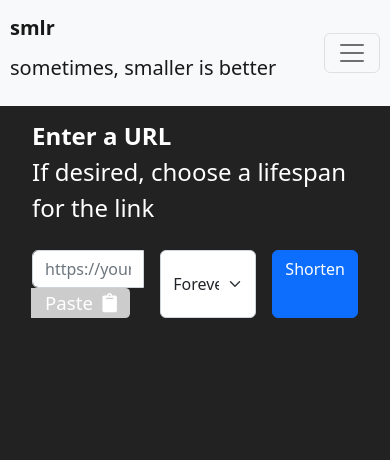
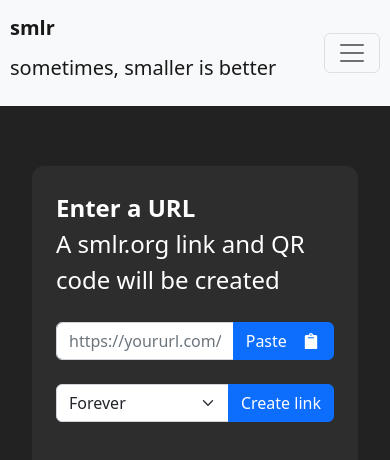
Before and after one commit to noahcorona/url-shortener, a React (Create React App) app in the folder frontend/: page / in a window 390 px wide. Shown: the top 460 px of the page. Built offline with nearby package versions, Linux system fonts and the light colour scheme.

Commit message:
mobile fixes

```diff
--- a/frontend/package.json
+++ b/frontend/package.json
@@ -13,6 +13,7 @@
     "react-device-detect": "^2.2.2",
     "react-dom": "^18.2.0",
     "react-icons": "^4.4.0",
+    "react-qr-code": "^2.0.7",
     "react-scripts": "5.0.1",
     "web-vitals": "^2.1.4"
   },
--- a/frontend/public/index.html
+++ b/frontend/public/index.html
@@ -26,7 +26,7 @@
     -->
     <title>React App</title>
   </head>
-  <body>
+  <body style="background-color:#222">
     <noscript>You need to enable JavaScript to run this app.</noscript>
     <div id="root"></div>
     <!--
--- a/frontend/src/App.css
+++ b/frontend/src/App.css
@@ -13,9 +13,11 @@
 
 .Navigation {
   width: 100%;
+  position: sticky;
+  top: 0;
   background-color: #151515;
   border-bottom: 1px #444 solid;
-  margin-bottom: 2em;
+  font-size: calc(10px + 2vh);
 }
 
 .Navigation-Content {
@@ -109,37 +111,31 @@
 
 .Content {
   background-color: #222;
-  height: 100vh;
-  display: flex;
-  flex-direction: column;
   font-size: 1.5em;
   color: white;
 }
 
-.Content-Body {
-  align-self: center;
+.Content-Scrollable {
+  margin: auto;
   width: 75%;
   min-width: 350px;
   max-width: 800px;
   padding: 0.5em;
-  overflow-y: scroll;
 }
 
-.btn {
-  margin-left: 1em;
+.form-select-wrapper {
+  margin-bottom: 1em;
 }
 
-.form-select {
-  margin-left: 1em;
-  flex: 1;
+.form-control-wrapper {
+  margin-bottom: 1em;
 }
 
 .form-control {
-  flex: 2;
+
 }
 
 .url-form {
-  display: flex;
   margin-bottom: 1em;
 }
 
@@ -170,10 +166,11 @@
 .paste-icon {
   font-size: 1.25em;
   padding-bottom: 0.175em;
+  margin-left: 0.5em;
 }
 
 .shorten-button {
-  margin: auto;
+  margin: auto auto auto 1em;
   padding: 0;
   color: #fff;
   background-color: #888;
@@ -187,3 +184,20 @@
 .Link:hover {
   color: #ccc;
 }
+
+.QR-Area {
+  background-color: rgba(255, 255, 255, 0.05);
+  margin-bottom: 2em;
+  border-radius: 0.5em;
+  width: fit-content;
+  padding: 1em;
+}
+
+.url-input-area {
+  background-color: rgba(255, 255, 255, 0.05);
+  margin-top: 2em;
+  margin-bottom: 2em;
+  border-radius: 0.5em;
+  width: 100%;
+  padding: 1em;
+}
--- a/frontend/src/App.js
+++ b/frontend/src/App.js
@@ -35,7 +35,7 @@ function App() {
     }
 
     if (formValues) {
-      getShortURL(formValues)
+      getShortURL(formValues.url, formValues.lifespan)
           .then((res) => {
             console.log('API response: ', res);
           })
@@ -79,14 +79,16 @@ function App() {
           }}
         />
         <div className="Content-Body">
-          <URLInputArea setLastInput={setFormValues} />
-          {shortenedURL && (
-            <ShortURLArea
-              copyText={'test'}
-              originalURL={'https://test.com/'}
-              lifespan={'Forever'}
-            />
-          )}
+          <div className="Content-Scrollable">
+            <URLInputArea setFormValues={setFormValues} />
+            {shortenedURL && (
+              <ShortURLArea
+                shortURL={shortenedURL}
+                originalURL={formValues.url}
+                lifespan={formValues.lifespan}
+              />
+            )}
+          </div>
         </div>
       </div>
     </div>
--- a/frontend/src/components/ExpandingNavBar.js
+++ b/frontend/src/components/ExpandingNavBar.js
@@ -20,12 +20,12 @@ const ExpandingNavBar = ({isOnBottom, onDocClick}) => {
       <Navbar.Toggle aria-controls="responsive-navbar-nav" />
       <Navbar.Collapse id="responsive-navbar-nav">
         <Nav className="mr-auto">
-          <Nav.Link href="#" onClick={onDocClick}>API</Nav.Link>
+          <Nav.Link href="#" onClick={onDocClick}>API Documentation</Nav.Link>
           <Nav.Link href="https://github.com/noahcorona/url-shortener">
-            <FaGithub />
+            Source code  <FaGithub />
           </Nav.Link>
           <Nav.Link href="https://buymeacoffee.com/4IeSH91kr">
-            <SiBuymeacoffee />
+            Support the developer  <SiBuymeacoffee />
           </Nav.Link>
         </Nav>
       </Navbar.Collapse>
--- a/frontend/src/components/Navigation.js
+++ b/frontend/src/components/Navigation.js
@@ -27,7 +27,7 @@ const Navigation = ({onDocClick}) => {
   }, []);
 
   return (
-    <>
+    <div>
       <BrowserView>
         {windowSize.innerWidth <= 600 ?
             <ExpandingNavBar isOnBottom={false} onDocClick={onDocClick}/> :
@@ -37,7 +37,7 @@ const Navigation = ({onDocClick}) => {
       <MobileView>
         <ExpandingNavBar isOnBottom={true} onDocClick={onDocClick} />
       </MobileView>
-    </>
+    </div>
   );
 };
 
--- a/frontend/src/components/ShortURLArea.js
+++ b/frontend/src/components/ShortURLArea.js
@@ -1,14 +1,16 @@
 import {useState} from 'react';
-import {Button, Form} from 'react-bootstrap';
+import {Button, Form, InputGroup} from 'react-bootstrap';
+import QRCode from 'react-qr-code';
+import {FaClipboard} from 'react-icons/fa';
 
 // eslint-disable-next-line react/prop-types
-const ShortURLArea = ({copyText, originalURL, lifespan}) => {
+const ShortURLArea = ({shortURL, originalURL, lifespan}) => {
   const [copied, setCopied] = useState(false);
 
   const handleFocus = (event) => event.target.select();
 
   const handleCopyClick = () => {
-    copyTextToClipboard(copyText)
+    copyTextToClipboard(shortURL)
         .then(() => {
           setCopied(true);
           setTimeout(() => {
@@ -29,10 +31,20 @@ const ShortURLArea = ({copyText, originalURL, lifespan}) => {
     }
   }
 
+  // eslint-disable-next-line require-jsdoc
+  function getLifespanText() {
+    if (lifespan === '0') {
+      return 'forever';
+    } else {
+      return lifespan;
+    }
+  }
+
   return (
-    <>
-      <div className='divider' />
-      <div>
+    <div
+      id="short-url-area"
+      className="url-input-area"
+    >
       <b>
         <a
           className="Link"
@@ -40,32 +52,50 @@ const ShortURLArea = ({copyText, originalURL, lifespan}) => {
           target="_blank"
           rel="noopener noreferrer"
         >
-              https://smlr.org/yourlink
+          {originalURL}
         </a>
       </b>
       <p>
         {/* eslint-disable-next-line react/prop-types */}
-            This link&apos;s lifespan is set to {lifespan.toLowerCase()}
+            This link&apos;s lifespan is set to {getLifespanText()}
       </p>
       <p>
-            URL destination: {originalURL}
+        To: <a
+          className="Link"
+          href="#"
+          target="_blank"
+          rel="noopener noreferrer"
+        >
+          {originalURL}
+        </a>
       </p>
       <div className='url-form'>
+        <InputGroup>
           <Form.Control
             onFocus={handleFocus}
             type="text"
-            value={copyText}
+            value={shortURL}
             readOnly
             selectTextOnFocus
           />
-          <Button className="btn-light" onClick={handleCopyClick}>
-            <span>
-              {copied ? 'Copied to Clipboard' : 'Click to Copy'}
-            </span>
+          <Button className="paste-button" onClick={handleCopyClick}>
+            {copied ? 'Copied to Clipboard' : (
+                  <>Copy<FaClipboard className="paste-icon" /></>
+              )}
+          </Button>
+        </InputGroup>
+      </div>
+      <div className="QR-Area d-grid gap-2">
+        <QRCode
+          value={shortURL}
+          alt={shortURL}
+        />
+        <Button>
+            Copy image
+          <FaClipboard className="paste-icon" />
         </Button>
       </div>
     </div>
-    </>
   );
 };
 
--- a/frontend/src/components/URLInputArea.js
+++ b/frontend/src/components/URLInputArea.js
@@ -9,7 +9,12 @@ const URLInputArea = (props) => {
   const submitHandler = (e) => {
     e.preventDefault();
     // eslint-disable-next-line react/prop-types
-    props.setLastInput({inputURL, inputLifespan});
+    props.setFormValues({url: inputURL, lifespan: inputLifespan});
+    const shortURLArea = document.getElementById('short-url-area');
+    window.scrollTo({
+      top: shortURLArea.offsetTop,
+      behavior: 'smooth',
+    });
   };
 
   const clickHandler = async (e) => {
@@ -20,14 +25,17 @@ const URLInputArea = (props) => {
   };
 
   return (
-    <>
-      <div>
+    <div
+      id="url-input-area"
+      className="url-input-area"
+    >
       <b>Enter a URL</b>
-        <p>If desired, choose a lifespan for the link</p>
+      <p>A smlr.org link and QR code will be created</p>
       <Form
         className="url-form"
         onSubmit={submitHandler}
       >
+        <div className="form-control-wrapper">
           <InputGroup>
             <Form.Control
               id="url"
@@ -39,12 +47,13 @@ const URLInputArea = (props) => {
               value={inputURL}
             />
             <Button
-              bsPrefix="paste-button"
               onClick={clickHandler}
             >
               Paste <FaClipboard className="paste-icon" />
             </Button>
           </InputGroup>
+        </div>
+        <div className="form-select-wrapper">
           <InputGroup>
             <Form.Select
               aria-label="Default select example"
@@ -61,16 +70,15 @@ const URLInputArea = (props) => {
               <option value="1 week">A Week</option>
               <option value="1 day">A Day</option>
             </Form.Select>
-          </InputGroup>
             <Button
               type="submit"
-            className="btn-toolbar"
             >
-              Shorten
+                Create link
             </Button>
+          </InputGroup>
+        </div>
       </Form>
     </div>
-    </>
   );
 };
 
```
Also changed, not shown: 1 other file (tests, documents, lock files or other folders). Lines whose indentation alone changed are shown as unchanged.
